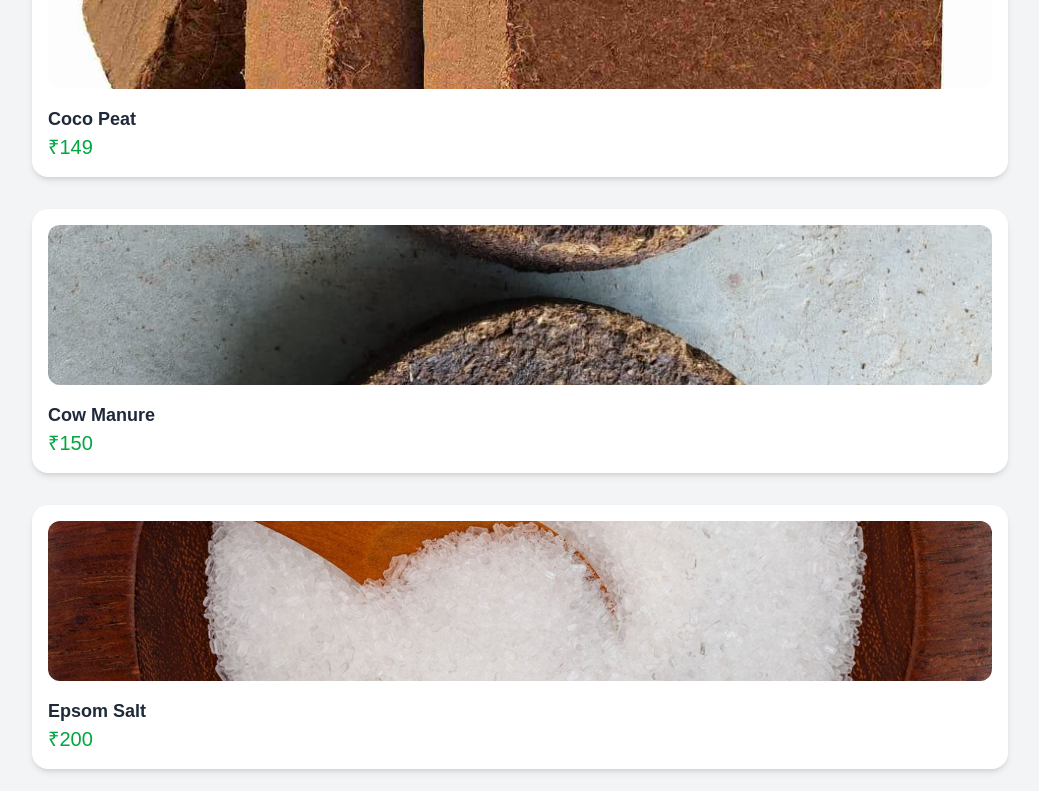
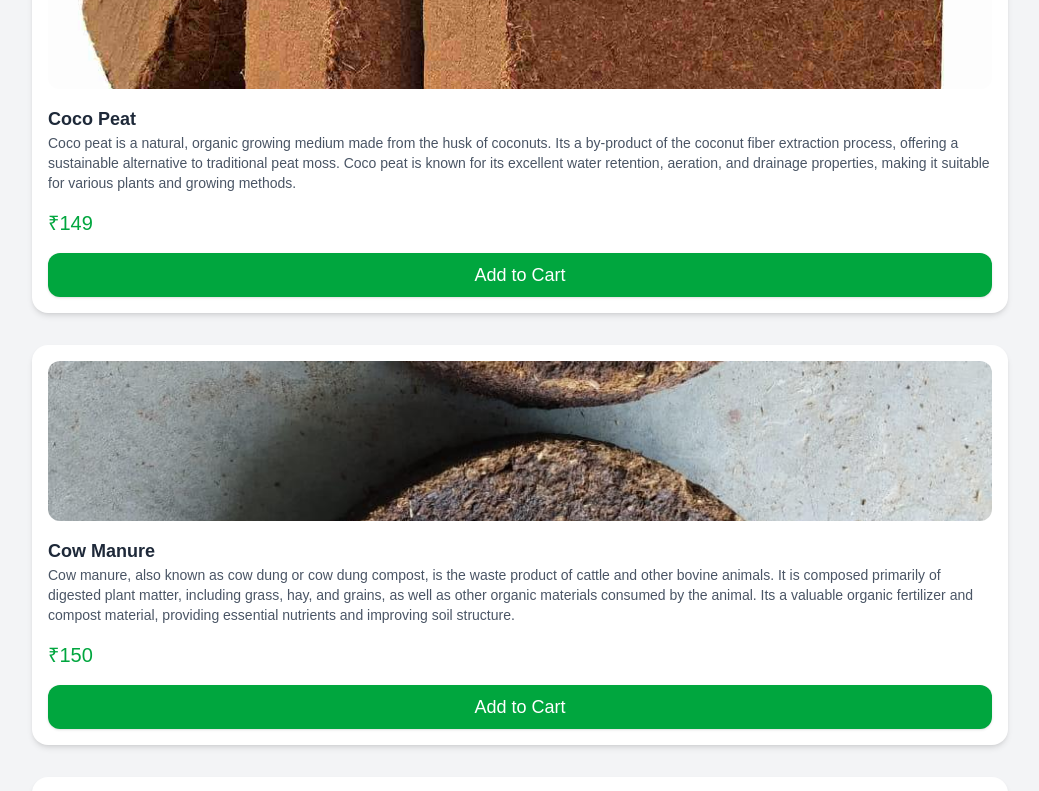
Before and after one commit to mehulsharma314/Shivagreen, a React (Vite) app in the folder frontend/: page /product/1 in a window 1280 px wide. Shown: the part 1960-2751 px from the top of the page, without its empty margins (120-1159 px from the left). Built offline with nearby package versions, Linux system fonts and the light colour scheme; no server answers; a web font is replaced by a local one.

Commit message:
added something new

```diff
--- a/frontend/src/ProductDetails.jsx
+++ b/frontend/src/ProductDetails.jsx
@@ -180,13 +180,44 @@ const ProductDetails = () => {
   <div className="grid grid-cols-1 sm:grid-cols-2 lg:grid-cols-4 gap-8">
     {suggestedProducts.map((suggestedProduct) => (
       <div key={suggestedProduct.id} className="bg-white p-4 rounded-2xl shadow-md hover:shadow-lg transition cursor-pointer">
-              <img src={suggestedProduct.image} alt={suggestedProduct.name} className="rounded-xl object-cover w-full h-40 mb-4" />
+
+        {/* Product Image and Info */}
+        <div onClick={() => navigate(`/product/${suggestedProduct.id}`)}>
+          <img
+            src={suggestedProduct.image}
+            alt={suggestedProduct.name}
+            className="rounded-xl object-cover w-full h-40 mb-4"
+          />
+        </div>
+
+        {/* Product Details */}
         <h4 className="text-lg font-semibold text-gray-800">{suggestedProduct.name}</h4>
-              <p className="text-xl text-green-600">₹{suggestedProduct.priceOptions[Object.keys(suggestedProduct.priceOptions)[0]]}</p>
+        <p className="text-sm text-gray-600 mb-4">{suggestedProduct.description}</p>
+        <p className="text-xl text-green-600 mb-4">₹{suggestedProduct.priceOptions[Object.keys(suggestedProduct.priceOptions)[0]]}</p>
+
+        {/* Add to Cart Button */}
+        <button
+          onClick={(e) => {
+            e.stopPropagation(); // Prevent navigating to product page
+            addToCart(suggestedProduct.id, 1, Object.keys(suggestedProduct.priceOptions)[0], suggestedProduct.priceOptions[Object.keys(suggestedProduct.priceOptions)[0]]);
+            toast('Item added to cart', {
+              icon: '🛒',
+              style: {
+                borderRadius: '10px',
+                background: '#333',
+                color: '#fff',
+              },
+            });
+          }}
+          className="bg-green-600 hover:bg-green-700 text-white py-2 w-full rounded-xl text-lg shadow hover:shadow-lg transition"
+        >
+          Add to Cart
+        </button>
       </div>
     ))}
   </div>
 </div>
+
     </div>
   );
 };
--- a/frontend/src/Services.jsx
+++ b/frontend/src/Services.jsx
@@ -70,7 +70,7 @@ const Services = () => {
                         {product.description.split(' ').slice(0, 18).join(' ')}...
                         <button
                           onClick={() => navigate(`/product/${product.id}`)}
-                          className="text-green-600 font-medium hover:underline ml-1"
+                          className="text-green-600 font-medium hover:underline ml-1 cursor-pointer"
                         >
                           View More
                         </button>
@@ -115,7 +115,7 @@ const Services = () => {
                             </button>
                           </div>
                           <button
-                            className="bg-green-600 hover:bg-green-700 text-white py-2 px-4 rounded-xl w-full mt-2"
+                            className="bg-green-600 hover:bg-green-700 text-white py-2 px-4 rounded-xl w-full mt-2 cursor-pointer"
                             onClick={() => navigate('/cart')}
                           >
                             Go to Cart
@@ -123,7 +123,7 @@ const Services = () => {
                         </>
                       ) : (
                         <button
-                          className="border border-green-600 text-green-600 hover:bg-green-600 hover:text-white py-2 px-4 rounded-xl w-full"
+                          className="border border-green-600 text-green-600 hover:bg-green-600 hover:text-white py-2 px-4 rounded-xl w-full cursor-pointer"
                           onClick={() => addToCart(product.id, 1, weight, price)}
                         >
                           Add to Cart
```
Lines whose indentation alone changed are shown as unchanged.
